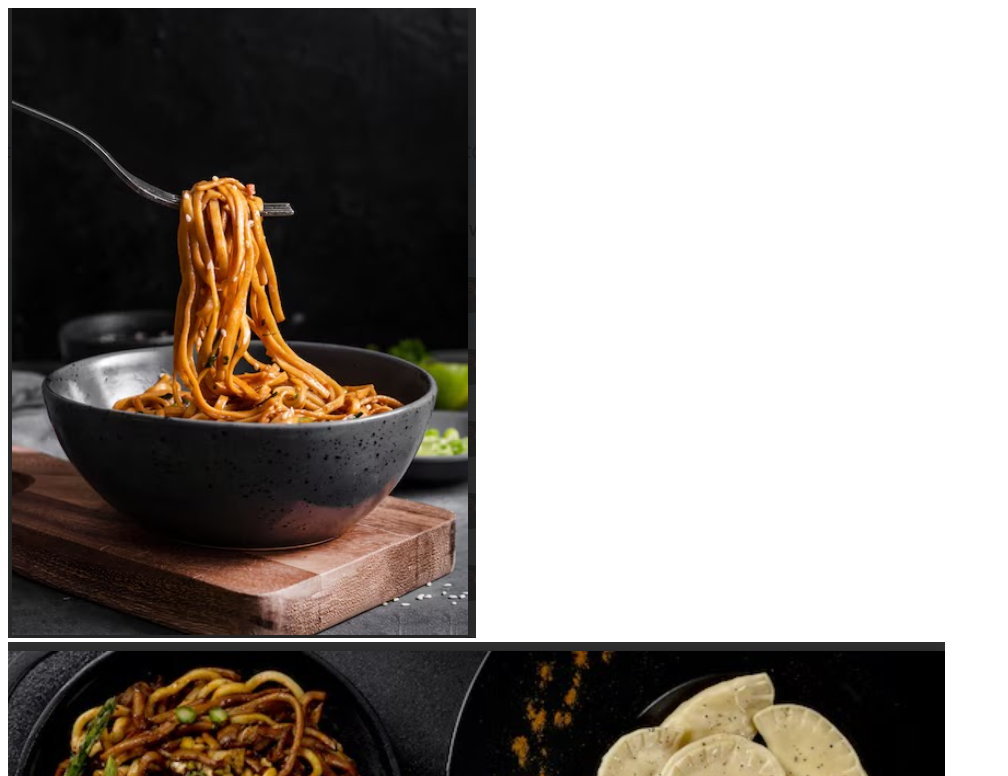
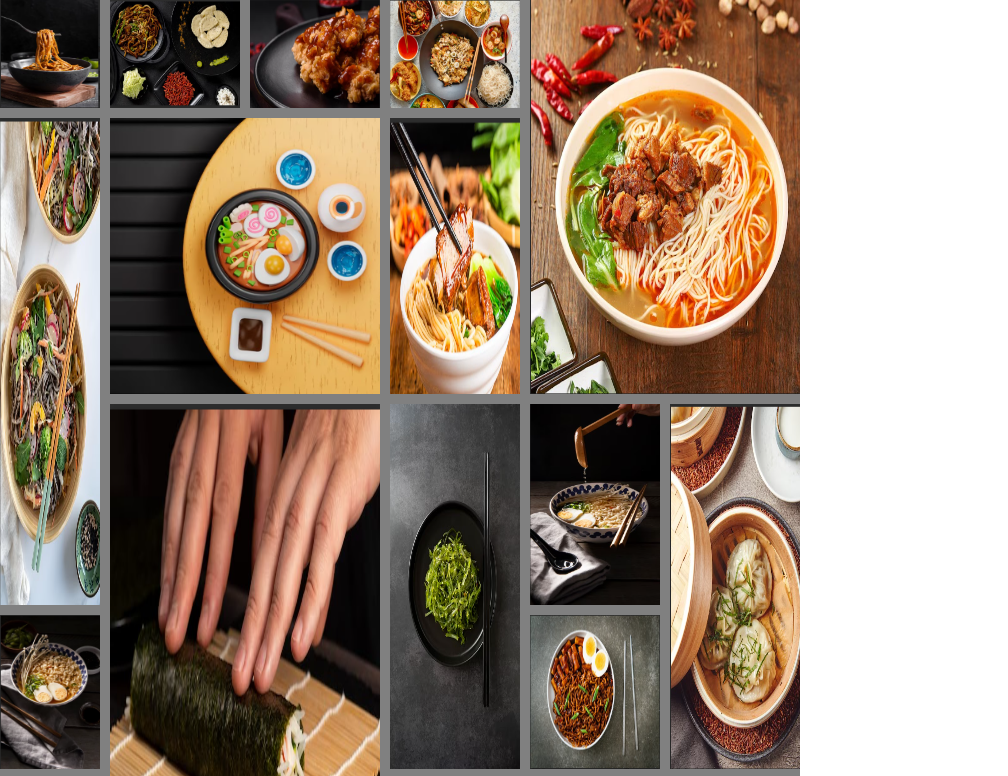
Before and after one commit to padma-105/animate, a plain HTML site: page aug27/aug27.html in a window 1280 px wide. Shown: the top 776 px of the page, without its empty margins (0-1008 px from the left). Drawn offline with Linux system fonts and the light colour scheme.

Commit message:
rename problem

```diff
--- a/aug27/aug27.html
+++ b/aug27/aug27.html
@@ -4,7 +4,7 @@
     <meta charset="UTF-8">
     <meta name="viewport" content="width=device-width, initial-scale=1.0">
     <title>Document</title>
-    <link rel="stylesheet" href="./aug28.css">
+    <link rel="stylesheet" href="./aug27.css">
 </head>
 <body>
      <div class="container">
```
